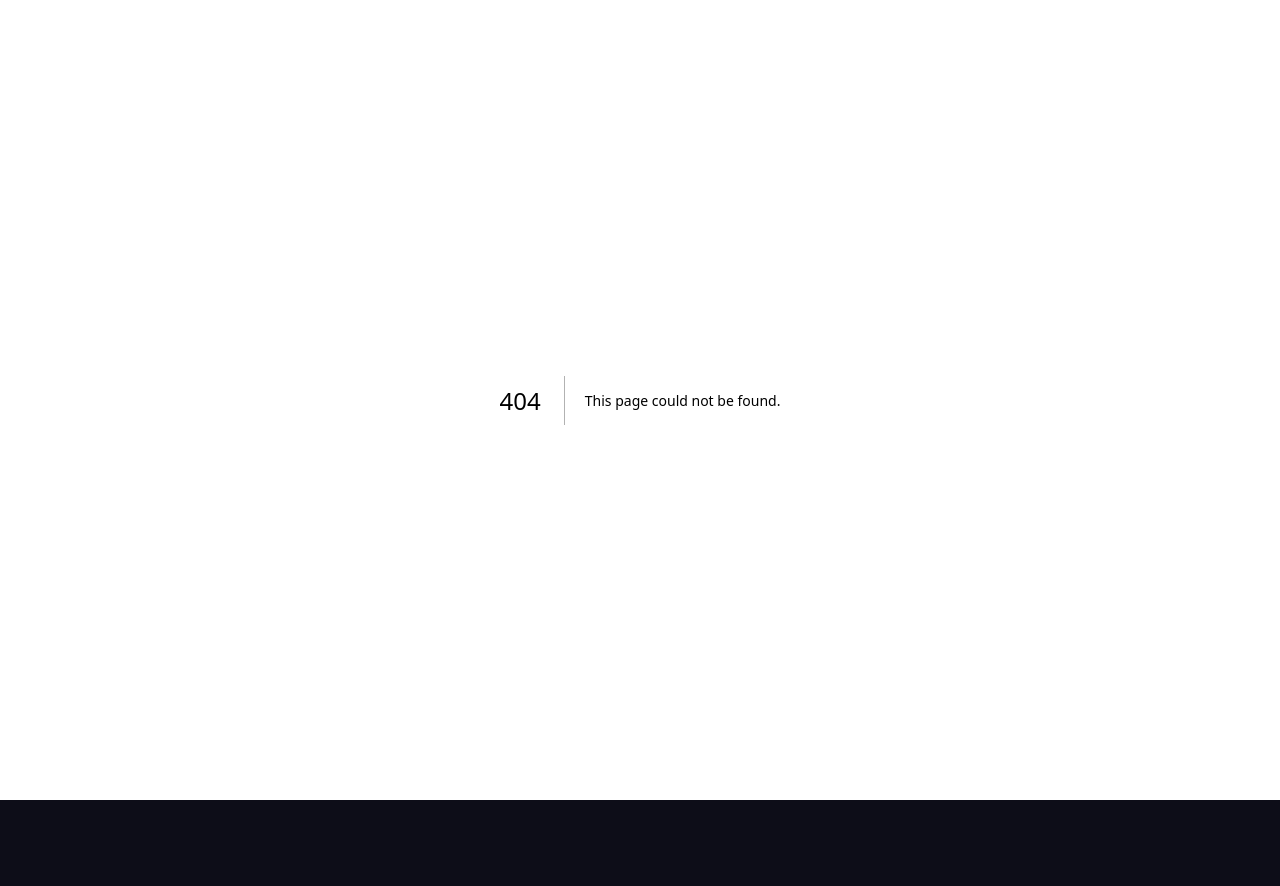
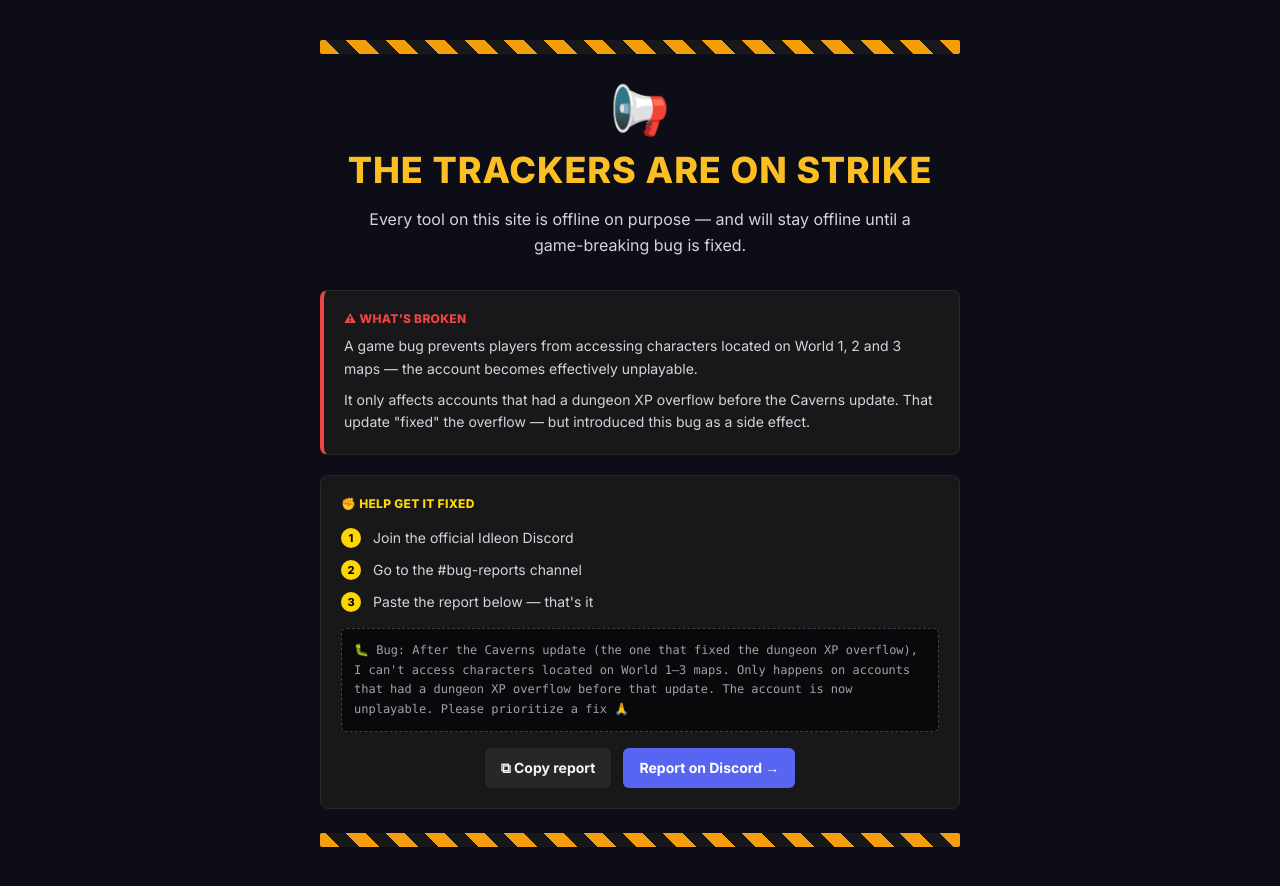
Before and after one commit to Arkh-BR/idleon-leaderboards-tracker, a Next.js app in the folder web/: page /protest in a window 1280 px wide. Before the commit this address had no page. Before the commit the page ends 800 px from the top, so only its background shows below. Built offline with nearby package versions, Linux system fonts and the light colour scheme.

Commit message:
feat(protest): add the /protest page

```diff
--- /dev/null
+++ b/web/app/protest/page.tsx
@@ -0,0 +1,74 @@
+// web/app/protest/page.tsx
+import type { Metadata } from "next";
+import { PROTEST } from "@/lib/protest/config";
+import CopyReportButton from "./CopyReportButton";
+
+export const metadata: Metadata = {
+  title: { absolute: "We're on strike — Arkh's Idleon Trackers" },
+  robots: { index: false, follow: false },
+};
+
+// Caution-tape stripes (no native Tailwind util for repeating gradients).
+const STRIPES: React.CSSProperties = {
+  backgroundImage:
+    "repeating-linear-gradient(45deg, #f59e0b, #f59e0b 14px, #18181b 14px, #18181b 28px)",
+};
+
+export default function ProtestPage() {
+  return (
+    <main className="mx-auto max-w-2xl px-4 py-10">
+      <div className="h-3.5 rounded-sm" style={STRIPES} />
+
+      <header className="flex flex-col items-center gap-4 py-8 text-center">
+        <div className="text-5xl">📢</div>
+        <h1 className="text-3xl font-extrabold tracking-wide text-amber-400 sm:text-4xl">
+          {PROTEST.headline}
+        </h1>
+        <p className="max-w-xl leading-relaxed text-zinc-300">{PROTEST.subhead}</p>
+      </header>
+
+      <section className="mb-5 rounded-lg border border-zinc-800 border-l-4 border-l-red-500 bg-zinc-900 p-5">
+        <h2 className="mb-2 text-xs font-extrabold uppercase tracking-wide text-red-500">
+          ⚠ What&rsquo;s broken
+        </h2>
+        {PROTEST.whatsBroken.map((line, i) => (
+          <p key={i} className="mb-2 text-sm leading-relaxed text-zinc-300 last:mb-0">
+            {line}
+          </p>
+        ))}
+      </section>
+
+      <section className="mb-6 rounded-lg border border-zinc-800 bg-zinc-900 p-5">
+        <h2 className="mb-4 text-xs font-extrabold uppercase tracking-wide text-gold">
+          ✊ Help get it fixed
+        </h2>
+        <ol className="mb-4 flex flex-col gap-3">
+          {PROTEST.steps.map((step, i) => (
+            <li key={i} className="flex items-center gap-3 text-sm text-zinc-300">
+              <span className="grid h-5 w-5 flex-shrink-0 place-items-center rounded-full bg-gold text-[11px] font-extrabold text-zinc-950">
+                {i + 1}
+              </span>
+              {step}
+            </li>
+          ))}
+        </ol>
+        <pre className="whitespace-pre-wrap rounded-md border border-dashed border-zinc-700 bg-zinc-950 p-3 font-mono text-[12px] leading-relaxed text-zinc-400">
+{PROTEST.reportText}
+        </pre>
+        <div className="mt-4 flex flex-wrap justify-center gap-3">
+          <CopyReportButton />
+          <a
+            href={PROTEST.discordInvite}
+            target="_blank"
+            rel="noopener noreferrer"
+            className="rounded-md bg-[#5865F2] px-4 py-2.5 text-sm font-bold text-white transition-colors hover:bg-[#4752c4]"
+          >
+            Report on Discord →
+          </a>
+        </div>
+      </section>
+
+      <div className="h-3.5 rounded-sm" style={STRIPES} />
+    </main>
+  );
+}
```
Also changed, not shown: 1 other file (tests, documents, lock files or other folders).
